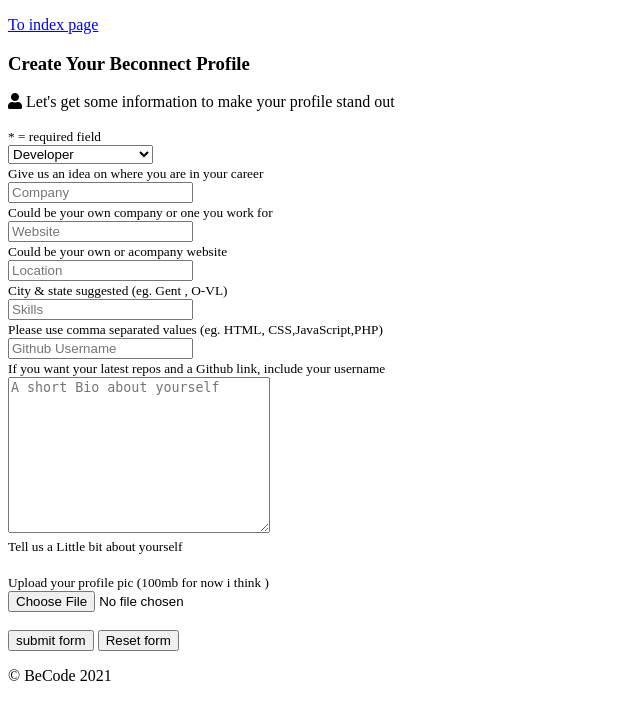
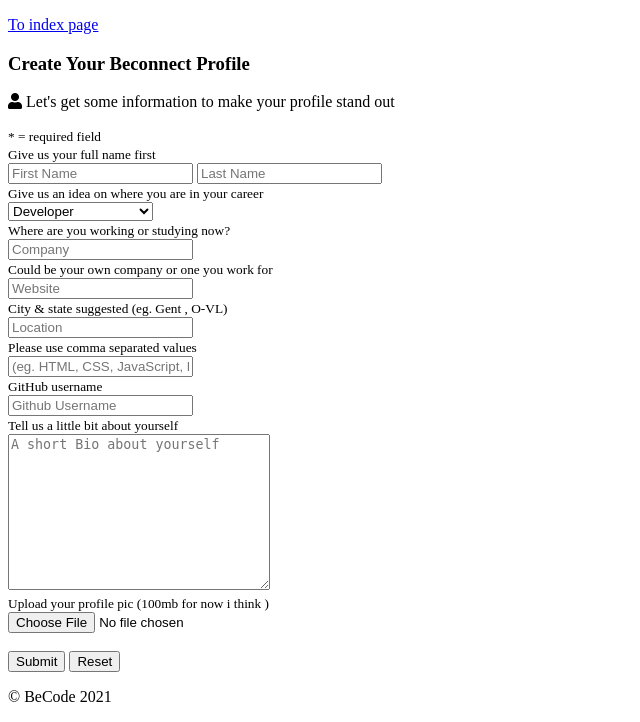
Before and after one commit to chadriae/php-mvc-Ismi, a PHP site: page /View/dashboard.php in a window 1280 px wide. Shown: the part 114-836 px from the top of the page, without its empty margins (0-640 px from the left). Before the commit the page ends 795 px from the top, so only its background shows below. Run offline with PHP 8.4, Linux system fonts and the light colour scheme; some libraries are stand-ins or nearby versions.

Commit message:
Working dashboard form

```diff
--- a/View/dashboard.php
+++ b/View/dashboard.php
@@ -1,5 +1,4 @@
 <?php require 'includes/header.php'
-
 ?>
 <section>
     <!-- REAL START ABOVE ARE A LINK AND USELESS INFO  -->
@@ -11,8 +10,11 @@
         <p><i class="fas fa-user"></i> Let's get some information to make your profile stand out</p>
         <small>* = required field</small>
 
-
-        <form action="">
+        <form method="POST">
+            <small>Give us your full name first</small><br>
+            <input type="text" id="first-name" name="first-name" placeholder="First Name"></input>
+            <input type="text" id="last-name" name="last-name" placeholder="Last Name"></input><br>
+            <small>Give us an idea on where you are in your career </small><br>
             <select name="career" id="career">
                 <option value="developer">Developer</option>
                 <option value="juniordeveloper">Junior Developer</option>
@@ -24,24 +26,23 @@
                 <option value="Other">Other</option>
             </select>
             <br>
-            <small>Give us an idea on where you are in your career </small><br>
-            <input type="text" id="company" name="company" placeholder="Company"><br>
+            <small>Where are you working or studying now?</small><br>
+            <input type="text" id="company" name="company" placeholder="Company"></input><br>
             <small>Could be your own company or one you work for</small><br>
-            <input type="text" id="website" name="website" placeholder="Website"><br>
-            <small>Could be your own or acompany website</small><br>
-            <input type="text" id="location" name="location" placeholder="Location"><br>
-            <small>City & state suggested (eg. Gent , O-VL) </small><br>
-            <input type="text" id="skills" name="skills" placeholder="Skills"><br>
-            <small>Please use comma separated values (eg. HTML, CSS,JavaScript,PHP)</small><br>
-            <input type="text" id="github" name="github" placeholder="Github Username"><br>
-            <small>If you want your latest repos and a Github link, include your username</small><br>
-            <textarea name="textarea" id="textarea" cols="30" rows="10" placeholder="A short Bio about yourself"></textarea><br>
-            <small>Tell us a Little bit about yourself </small><br><br>
+            <input type="text" id="website" name="website" placeholder="Website"></input><br>
+            <small>City & state suggested (eg. Gent , O-VL)</small><br>
+            <input type="text" id="location" name="location" placeholder="Location"></input><br>
+            <small>Please use comma separated values</small><br>
+            <input type="text" id="skills" name="skills" placeholder="(eg. HTML, CSS, JavaScript, PHP)"></input><br>
+            <small>GitHub username</small><br>
+            <input type="text" id="github" name="github" placeholder="Github Username"></input><br>
+            <small>Tell us a little bit about yourself </small><br>
+            <textarea name="bio" id="textarea" cols="30" rows="10" placeholder="A short Bio about yourself"></textarea><br>
             <small>Upload your profile pic (100mb for now i think )</small><br>
-            <input type="file" name="fileupload" accept="image/*" value=" file" /><br><br>
+            <input type="file" name="fileupload" accept="image/*" value=" file"></input><br><br>
             <!--Submit form button -->
-            <input type="submit" name="submit" value="submit form">
-            <input type="reset" name="reset" value="Reset form" />
+            <input type="submit" name="submit" value="Submit">
+            <input type="reset" name="reset" value="Reset" />
         </form>
 
 
--- a/View/info.php
+++ b/View/info.php
@@ -7,10 +7,10 @@
             <div class="info">
                 <img src="./assets/img/nelson.png" alt="">
                 <div>
-                    <h2><?= $user['first_name'] ?> - <?= $user['last_name'] ?></h2>
+                    <h2><?= $user['first_name'] ?> <?= $user['last_name'] ?></h2>
                     <p><?= $user['current_job'] ?><span> at <?= $user['current_company'] ?></span></p>
                     <p><?= $user['current_location'] ?></p>
-                    <a href="index.php?page=becoders" class="btn btn-primary">view Profile</a>
+                    <a href="index.php?page=becoders" class="btn btn-primary">View profile</a>
                     <button> <i class="fas fa-heart" aria-hidden="true"></i><span> 3</span></button>
                 </div>
                 <ul>
--- a/index.php
+++ b/index.php
@@ -27,7 +27,8 @@ if (isset($_GET['page']) && $_GET['page'] === 'info') {
     $students = $controller->get();
     require 'View/info.php';
 } else if (isset($_GET['page']) && $_GET['page'] === 'dashboard') {
-    $controller = new DashboardController();
+    $controller = new DashboardController($databaseManager);
+    $addUser = $controller->createUser();
 } else if (isset($_GET['page']) && $_GET['page'] === 'login') {
     $controller = new LoginController();
 } else if (isset($_GET['page']) && $_GET['page'] === 'register') {
```
Also changed, not shown: Controller/dashboardController.php (+35 -0 lines).
